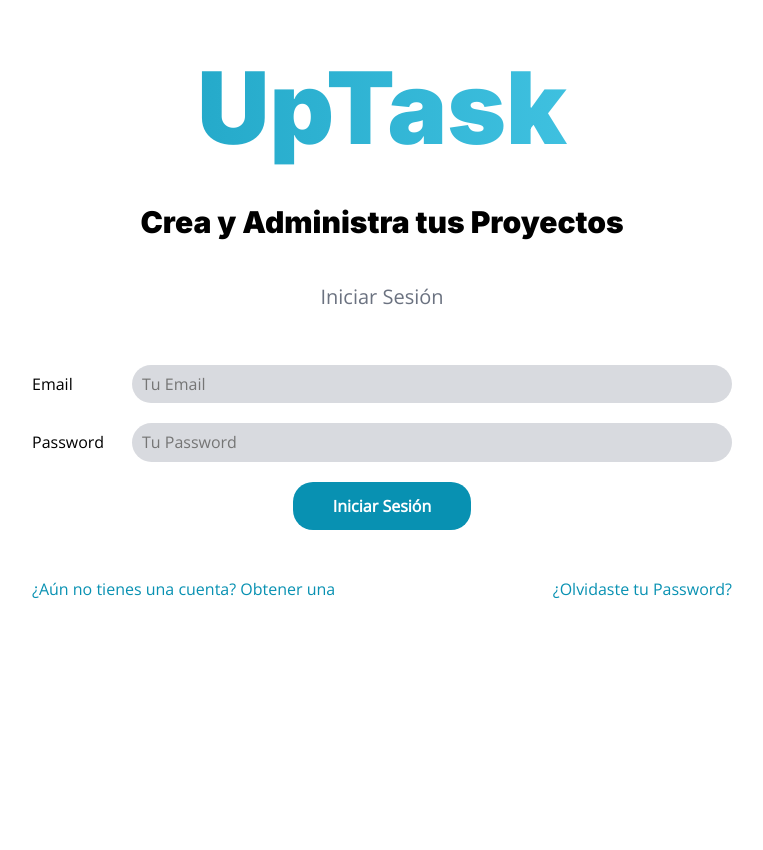
After one commit to JuanJoseRestrepoArango/UpTaskApp, a PHP site: template views/auth/login.php in a window 1280 px wide. The commit adds this page. Shown: the whole page, without its empty margins (258-1021 px from the left). Run offline with PHP 8.4, Linux system fonts and the light colour scheme; the template is opened without the code that fills it, so the values that code supplies are empty.

Commit message:
LoginStyles

```diff
--- a/src/scss/app.scss
+++ b/src/scss/app.scss
@@ -1 +1,3 @@
 @use 'base';
+@use 'componentes';
+@use 'auth';
--- /dev/null
+++ b/src/scss/auth/_index.scss
@@ -0,0 +1 @@
+@forward 'login';
--- /dev/null
+++ b/src/scss/auth/_login.scss
@@ -0,0 +1,31 @@
+@use 'base/variables' as v;
+@use 'base/mixins' as m;
+
+.login{
+    margin-top: 5rem;
+    .uptask{
+        background: linear-gradient(to right, v.$cyan 0% , lighten(v.$cyan,30%) 100%);
+        color: transparent;
+        background-clip: text;
+        text-align: center;
+        font-size: 7rem;
+
+        @include m.tablet {
+            font-size: 10rem;
+        }
+    }
+    input[type="submit"]{
+        @include m.boton(v.$cyan,v.$blanco);
+        border-radius: 2rem;
+    }
+
+    .acciones{
+        a{
+            color: v.$cyan;
+        }
+    }
+}
+.enviar{
+    display: flex;
+    justify-content: center;
+}
--- a/src/scss/base/_tipografia.scss
+++ b/src/scss/base/_tipografia.scss
@@ -19,3 +19,13 @@ p {
     color: v.$gris;
     line-height: 1.8;
 }
+.tagline{
+    font-family: v.$fuente_headings;
+    font-weight: 900;
+    color: v.$negro;
+    font-size: 3rem;
+    text-align: center;
+}
+.descripcion-pagina{
+    text-align: center;
+}
--- /dev/null
+++ b/src/scss/componentes/_acciones.scss
@@ -0,0 +1,20 @@
+@use 'base/mixins' as m;
+@use 'base/variables' as v;
+
+.acciones{
+    margin-top: 5rem;
+
+    @include m.tablet {
+        display: flex;
+        justify-content: space-between;
+    }
+    a{
+        display: block;
+        text-align: center;
+        margin-bottom: 2rem;
+        color: v.$negro;
+        &:last-of-type{
+            margin-bottom: 0;
+        }
+    }
+}
--- /dev/null
+++ b/src/scss/componentes/_formulario.scss
@@ -0,0 +1,24 @@
+@use 'base/variables' as v;
+@use 'base/mixins' as m;
+
+.formulario{
+    margin-top: 5rem;
+    .campo{
+        display: flex;
+        align-items: center;
+        margin-bottom: 2rem;
+
+        label{
+            flex: 0 0 10rem;
+        }
+        input{
+            flex: 1;
+
+            padding: 1rem;
+            border: none;
+            background-color: lighten(v.$gris, 40%);
+            border-radius: 2rem;
+        }
+    }
+
+}
--- /dev/null
+++ b/src/scss/componentes/_index.scss
@@ -0,0 +1,2 @@
+@forward 'formulario';
+@forward 'acciones';
--- /dev/null
+++ b/views/auth/crear.php
@@ -0,0 +1 @@
+<h1>Crear Cuenta</h1>
--- /dev/null
+++ b/views/auth/login.php
@@ -0,0 +1,25 @@
+<div class="contenedor login">
+    <h1 class="uptask">UpTask</h1>
+    <p class="tagline">Crea y Administra tus Proyectos</p>
+
+    <div class="contenedor-sm">
+        <p class="descripcion-pagina">Iniciar Sesión</p>
+        <form action="/" class="formulario" method="POST">
+            <div class="campo">
+                <label for="email">Email</label>
+                <input type="email" id="email" placeholder="Tu Email" name="email">
+            </div>
+            <div class="campo">
+                <label for="password">Password</label>
+                <input type="password" id="password" placeholder="Tu Password" name="password">
+            </div>
+            <div class="enviar">
+                <input type="submit" class="boton" value="Iniciar Sesión">
+            </div>
+        </form>
+        <div class="acciones">
+        <a href="/crear">¿Aún no tienes una cuenta? Obtener una</a>
+        <a href="/olvide">¿Olvidaste tu Password?</a>
+        </div>
+    </div><!--.contenedor-sm-->
+</div>
--- a/views/layout.php
+++ b/views/layout.php
@@ -3,7 +3,7 @@
 <head>
     <meta charset="UTF-8">
     <meta name="viewport" content="width=device-width, initial-scale=1.0">
-    <title>UpTask</title>
+    <title>UpTask | <?php echo $titulo ?? " ";?> </title>
     <link rel="preconnect" href="https://fonts.googleapis.com">
     <link rel="preconnect" href="https://fonts.gstatic.com" crossorigin>
     <link href="https://fonts.googleapis.com/css2?family=Inter:wght@400;700;900&family=Open+Sans&display=swap" rel="stylesheet">
```
Also changed, not shown: controllers/LoginController.php (+14 -4 lines), public/build/css/app.css, 1 other file.
